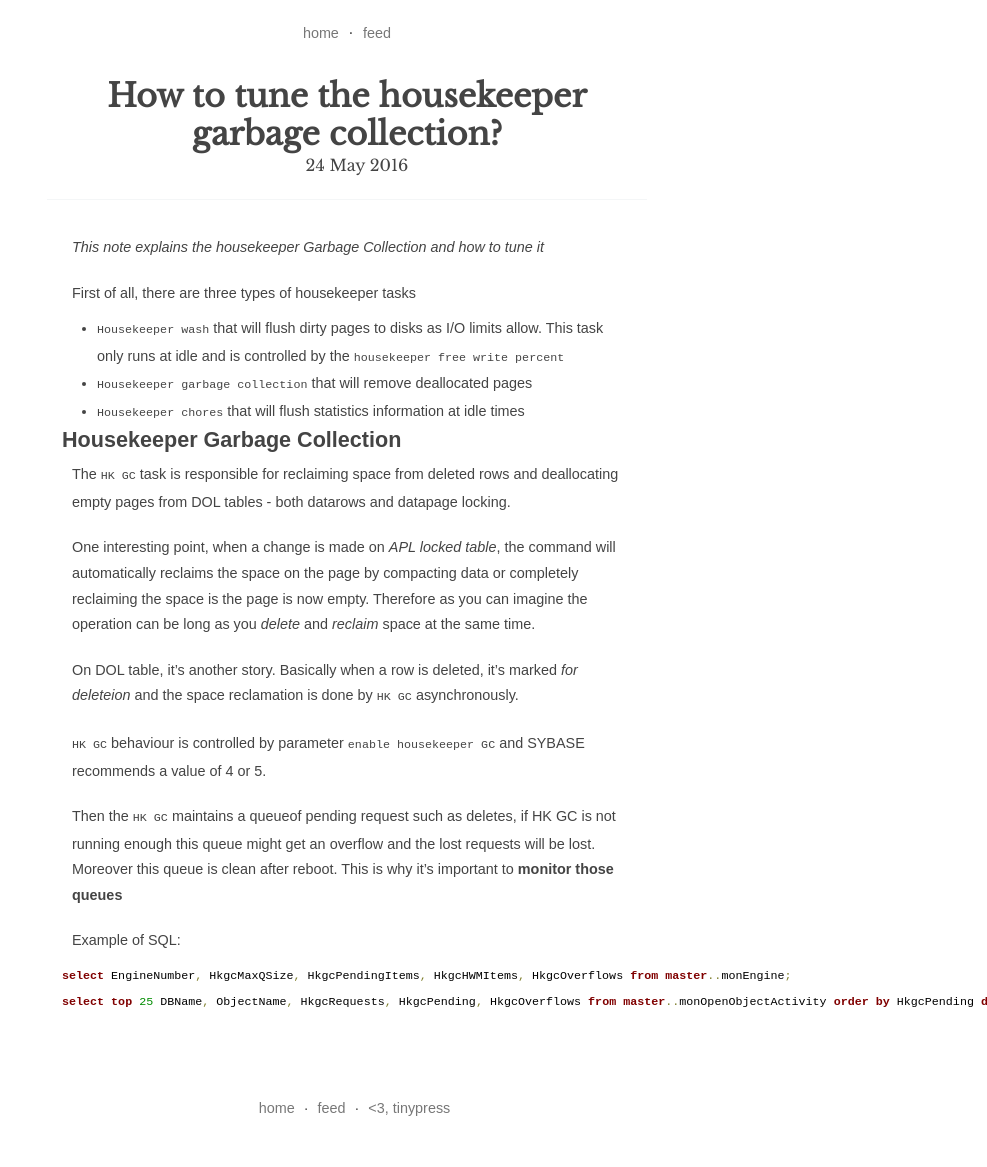
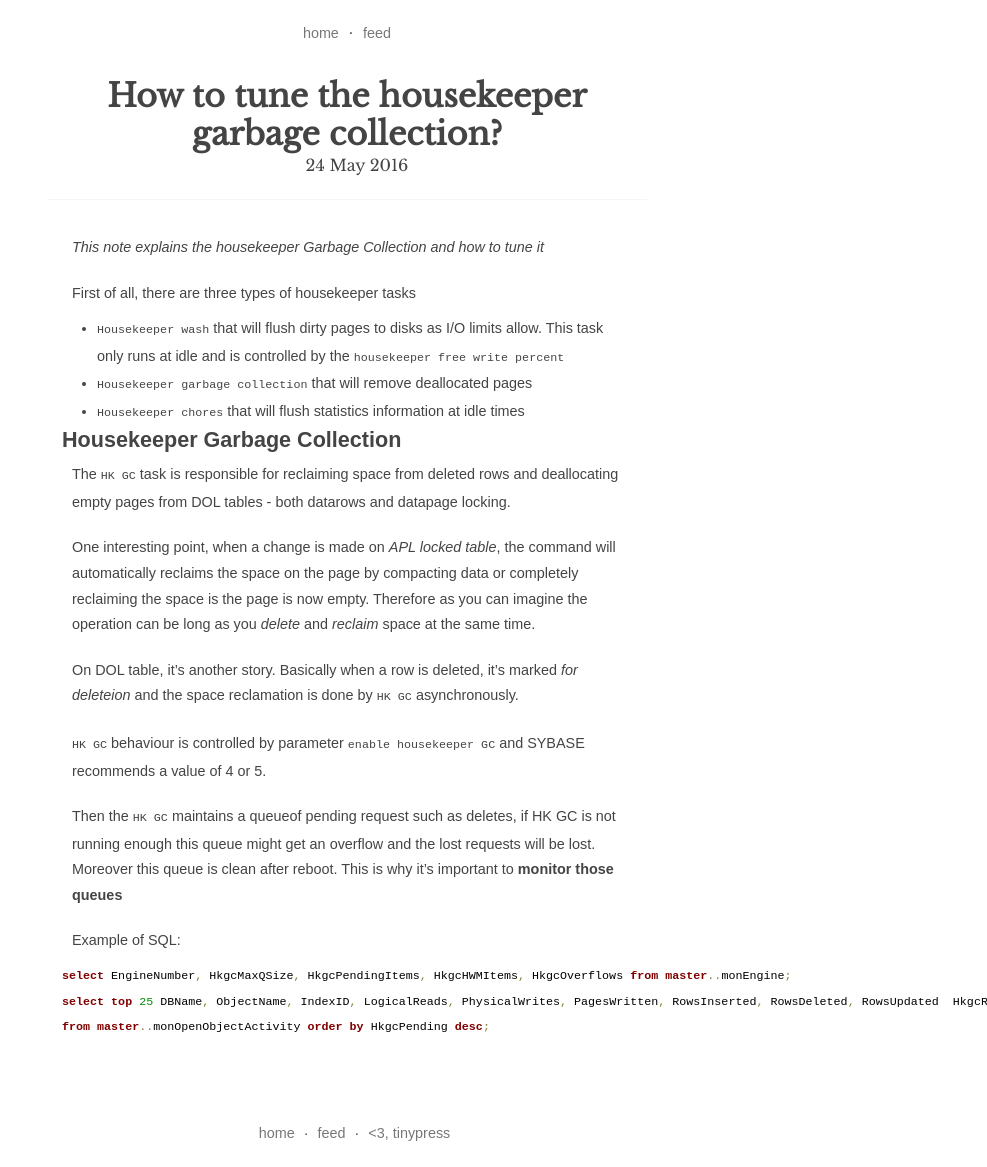
Before and after one commit to fipnova51/fipnova51.github.io, a Jekyll site: the page built from _posts/2016-05-24-how-to-tune-the-housekeeper-garbage-collection.markdown, in a window 1280 px wide. Shown: the whole page, without its empty margins (293-1280 px from the left). Built offline with Jekyll 4.4.1, drawn with Linux system fonts in a browser that asks for light colours; before the commit the page ends 1141 px from its top, so only the background shows below that.

Commit message:
Post update: How to tune the housekeeper garbage collection?

```diff
--- a/_posts/2016-05-24-how-to-tune-the-housekeeper-garbage-collection.markdown
+++ b/_posts/2016-05-24-how-to-tune-the-housekeeper-garbage-collection.markdown
@@ -30,6 +30,7 @@ Then the `HK GC` maintains a queueof pending request such as deletes, if HK GC i
 Example of SQL:
 
 <pre style='color:#000000;background:#ffffff;'><span style='color:#800000; font-weight:bold; '>select</span> EngineNumber<span style='color:#808030; '>,</span> HkgcMaxQSize<span style='color:#808030; '>,</span> HkgcPendingItems<span style='color:#808030; '>,</span> HkgcHWMItems<span style='color:#808030; '>,</span> HkgcOverflows <span style='color:#800000; font-weight:bold; '>from</span> <span style='color:#800000; font-weight:bold; '>master</span><span style='color:#808030; '>.</span><span style='color:#808030; '>.</span>monEngine<span style='color:#808030; '>;</span>
-<span style='color:#800000; font-weight:bold; '>select</span> <span style='color:#800000; font-weight:bold; '>top</span> <span style='color:#008c00; '>25</span> DBName<span style='color:#808030; '>,</span> ObjectName<span style='color:#808030; '>,</span> HkgcRequests<span style='color:#808030; '>,</span> HkgcPending<span style='color:#808030; '>,</span> HkgcOverflows <span style='color:#800000; font-weight:bold; '>from</span> <span style='color:#800000; font-weight:bold; '>master</span><span style='color:#808030; '>.</span><span style='color:#808030; '>.</span>monOpenObjectActivity <span style='color:#800000; font-weight:bold; '>order</span> <span style='color:#800000; font-weight:bold; '>by</span> HkgcPending <span style='color:#800000; font-weight:bold; '>desc</span><span style='color:#808030; '>;</span>
+<span style='color:#800000; font-weight:bold; '>select</span> <span style='color:#800000; font-weight:bold; '>top</span> <span style='color:#008c00; '>25</span> DBName<span style='color:#808030; '>,</span> ObjectName<span style='color:#808030; '>,</span> IndexID<span style='color:#808030; '>,</span> LogicalReads<span style='color:#808030; '>,</span> PhysicalWrites<span style='color:#808030; '>,</span> PagesWritten<span style='color:#808030; '>,</span> RowsInserted<span style='color:#808030; '>,</span> RowsDeleted<span style='color:#808030; '>,</span> RowsUpdated  HkgcRequests<span style='color:#808030; '>,</span> HkgcPending<span style='color:#808030; '>,</span> HkgcOverflows
+<span style='color:#800000; font-weight:bold; '>from</span> <span style='color:#800000; font-weight:bold; '>master</span><span style='color:#808030; '>.</span><span style='color:#808030; '>.</span>monOpenObjectActivity <span style='color:#800000; font-weight:bold; '>order</span> <span style='color:#800000; font-weight:bold; '>by</span> HkgcPending <span style='color:#800000; font-weight:bold; '>desc</span><span style='color:#808030; '>;</span>
 </pre>
 <br/>
```
